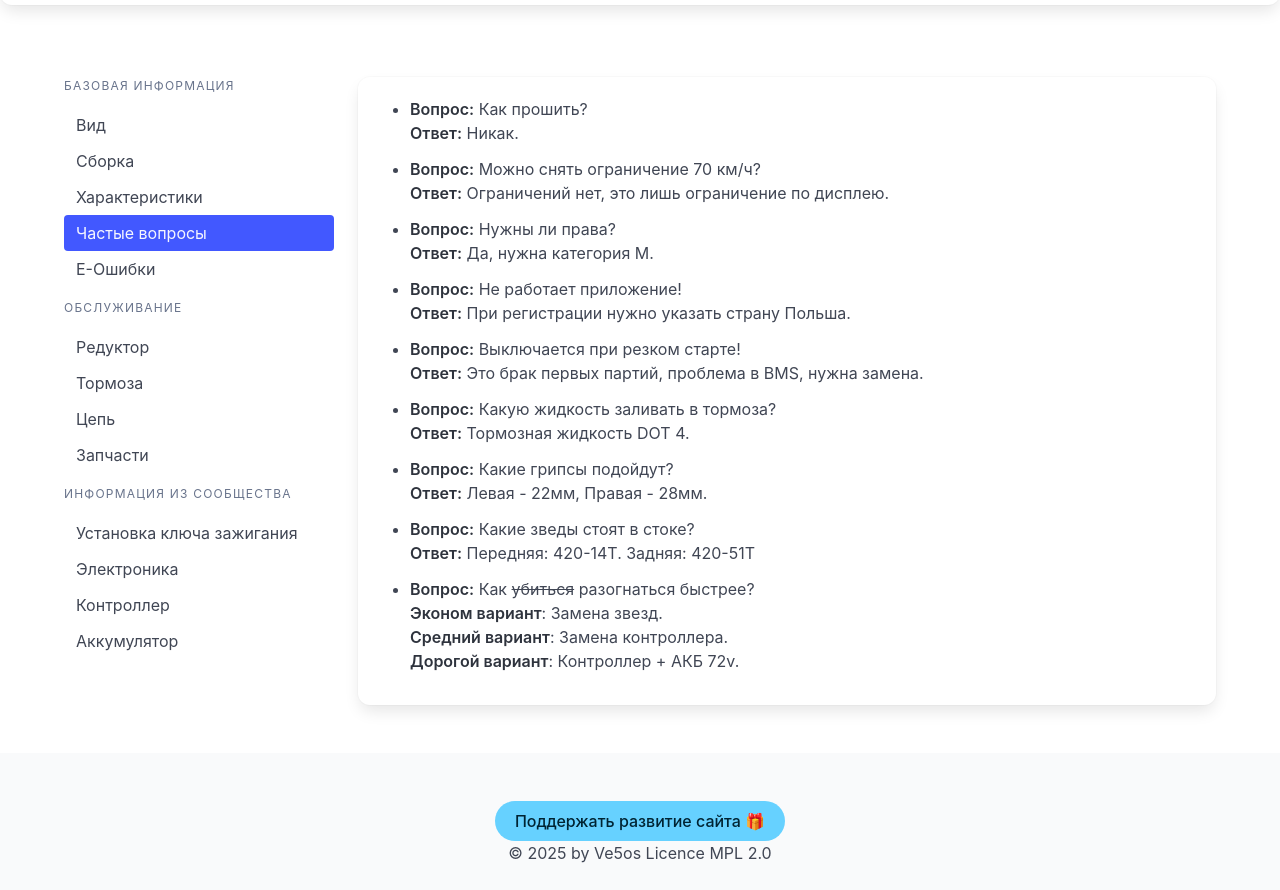
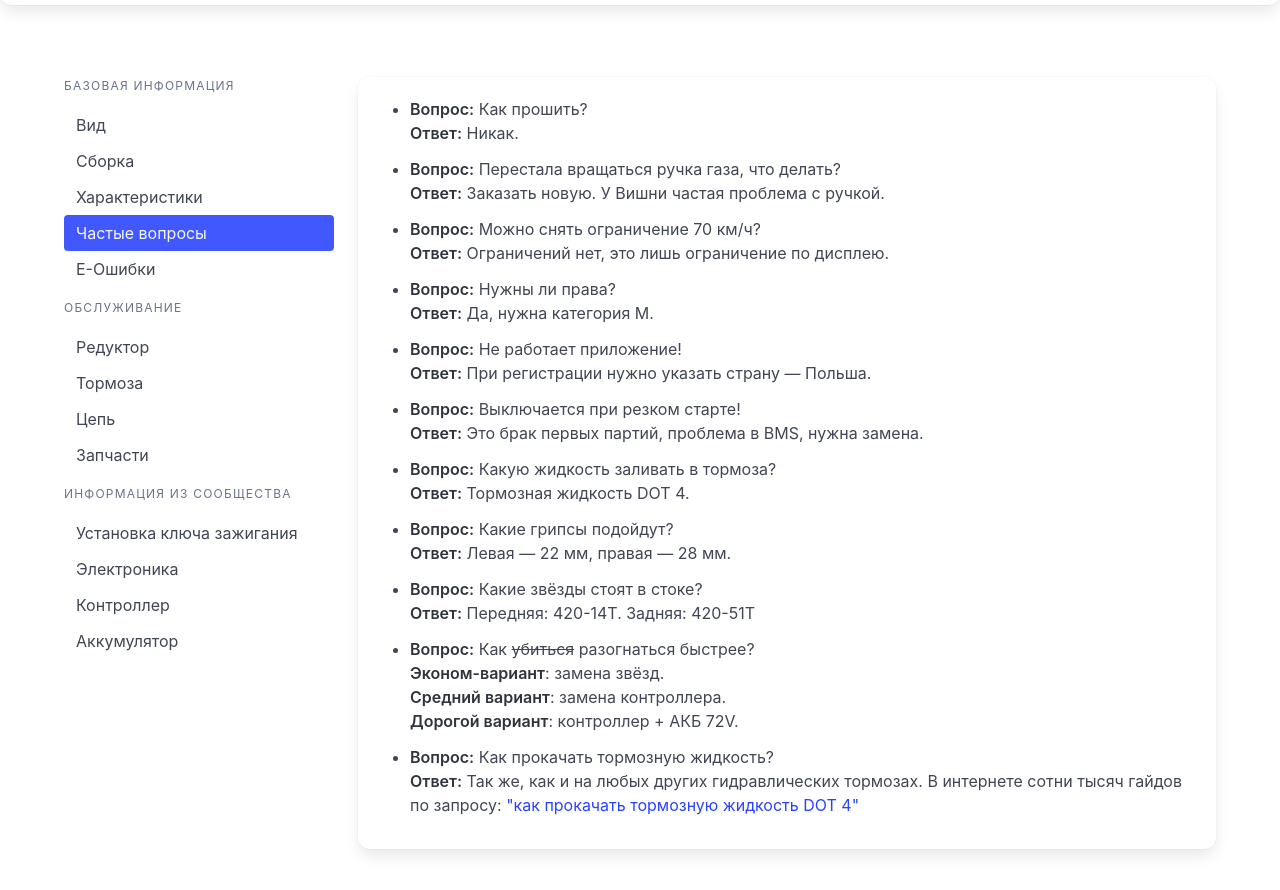
Before and after one commit to Ve5os/Kugoo_Wish_02_Pro, a plain HTML site: page pages/faq.html in a window 1280 px wide. Shown: the part 62-952 px from the top of the page. Drawn offline with nearby package versions, Linux system fonts and the light colour scheme.

Commit message:
Update faq.html

```diff
--- a/pages/faq.html
+++ b/pages/faq.html
@@ -101,6 +101,10 @@
         <strong>Вопрос:</strong> Как прошить?<br>
         <strong>Ответ:</strong> Никак.
       </li>
+       <li class="mb-3">
+        <strong>Вопрос:</strong> Перестала вращаться ручка газа, что делать?<br>
+        <strong>Ответ:</strong> Заказать новую. У Вишни частая проблема с ручкой.
+      </li>
       <li class="mb-3">
         <strong>Вопрос:</strong> Можно снять ограничение 70 км/ч?<br>
         <strong>Ответ:</strong> Ограничений нет, это лишь ограничение по дисплею.
@@ -111,7 +115,7 @@
       </li>
       <li class="mb-3">
         <strong>Вопрос:</strong> Не работает приложение!<br>
-        <strong>Ответ:</strong> При регистрации нужно указать страну Польша.
+        <strong>Ответ:</strong> При регистрации нужно указать страну — Польша.
       </li>
       <li class="mb-3">
         <strong>Вопрос:</strong> Выключается при резком старте!<br>
@@ -123,19 +127,24 @@
       </li>
        <li class="mb-3">
         <strong>Вопрос:</strong> Какие грипсы подойдут?<br>
-        <strong>Ответ:</strong> Левая - 22мм, Правая - 28мм.
+        <strong>Ответ:</strong> Левая — 22 мм, правая — 28 мм.
       </li>
        <li class="mb-3">
-        <strong>Вопрос:</strong> Какие зведы стоят в стоке?<br>
+        <strong>Вопрос:</strong> Какие звёзды стоят в стоке?<br>
         <strong>Ответ:</strong> Передняя: 420-14T. Задняя: 420-51T
       </li>
       <li class="mb-3">
         <strong>Вопрос:</strong> Как <s>убиться</s> разогнаться быстрее?<br>
-        <strong>Эконом вариант</strong>: Замена звезд. <br><strong>Средний вариант</strong>: Замена контроллера. <br><strong>Дорогой вариант</strong>: Контроллер + АКБ 72v.
+        <strong>Эконом-вариант</strong>: замена звёзд. <br><strong>Средний вариант</strong>: замена контроллера. <br><strong>Дорогой вариант</strong>: контроллер + АКБ 72V.
+      </li>
+       <li class="mb-3">
+        <strong>Вопрос:</strong> Как прокачать тормозную жидкость?<br>
+        <strong>Ответ:</strong> Так же, как и на любых других гидравлических тормозах. В интернете сотни тысяч гайдов по запросу: <a href="https://www.google.com/search?q=Как+прокачать+тормозную+жидкость+Dot+4" target="_blank">"как прокачать тормозную жидкость DOT 4"</a>
       </li>
     </ul>
   </div>
 </div>
+
 
 
 
```
